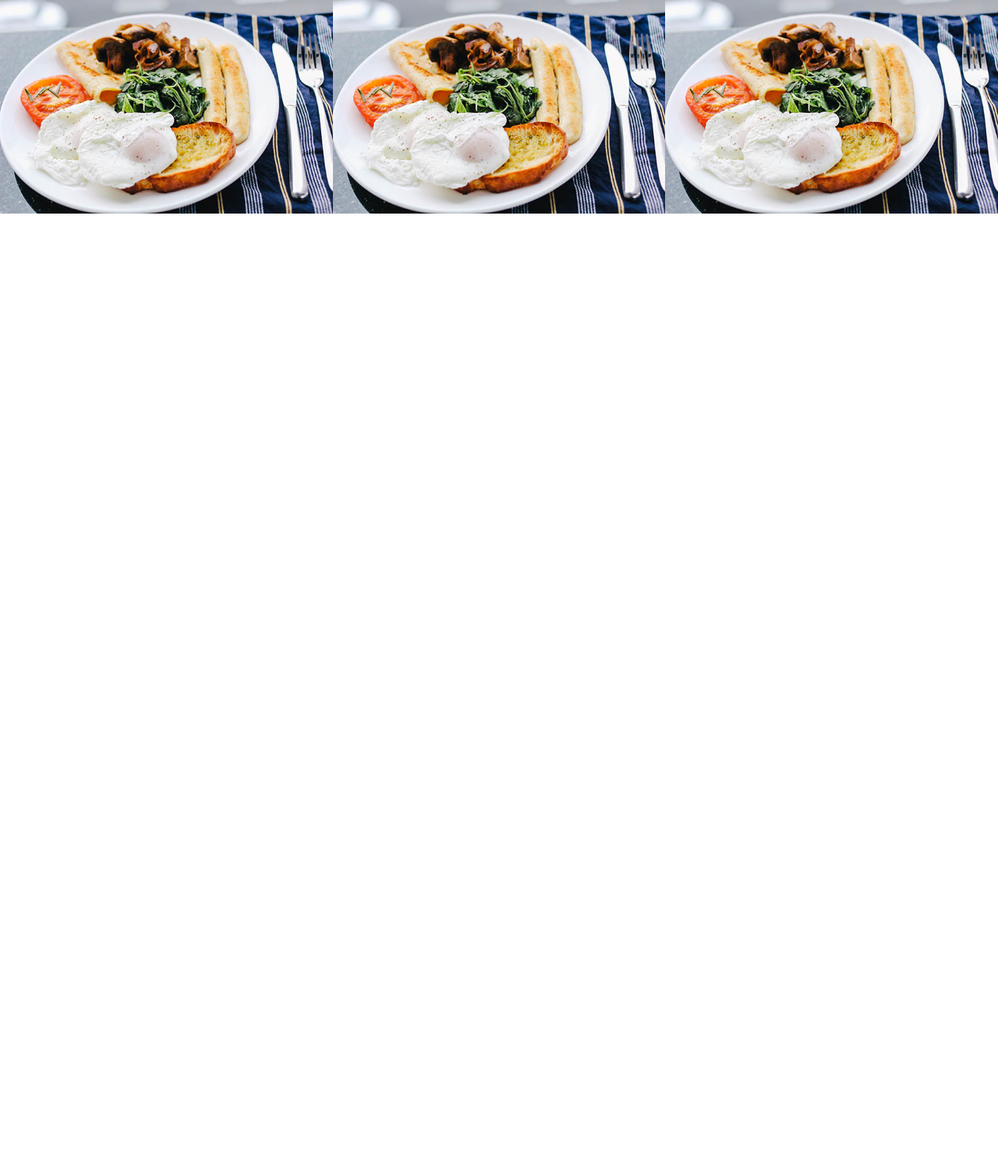
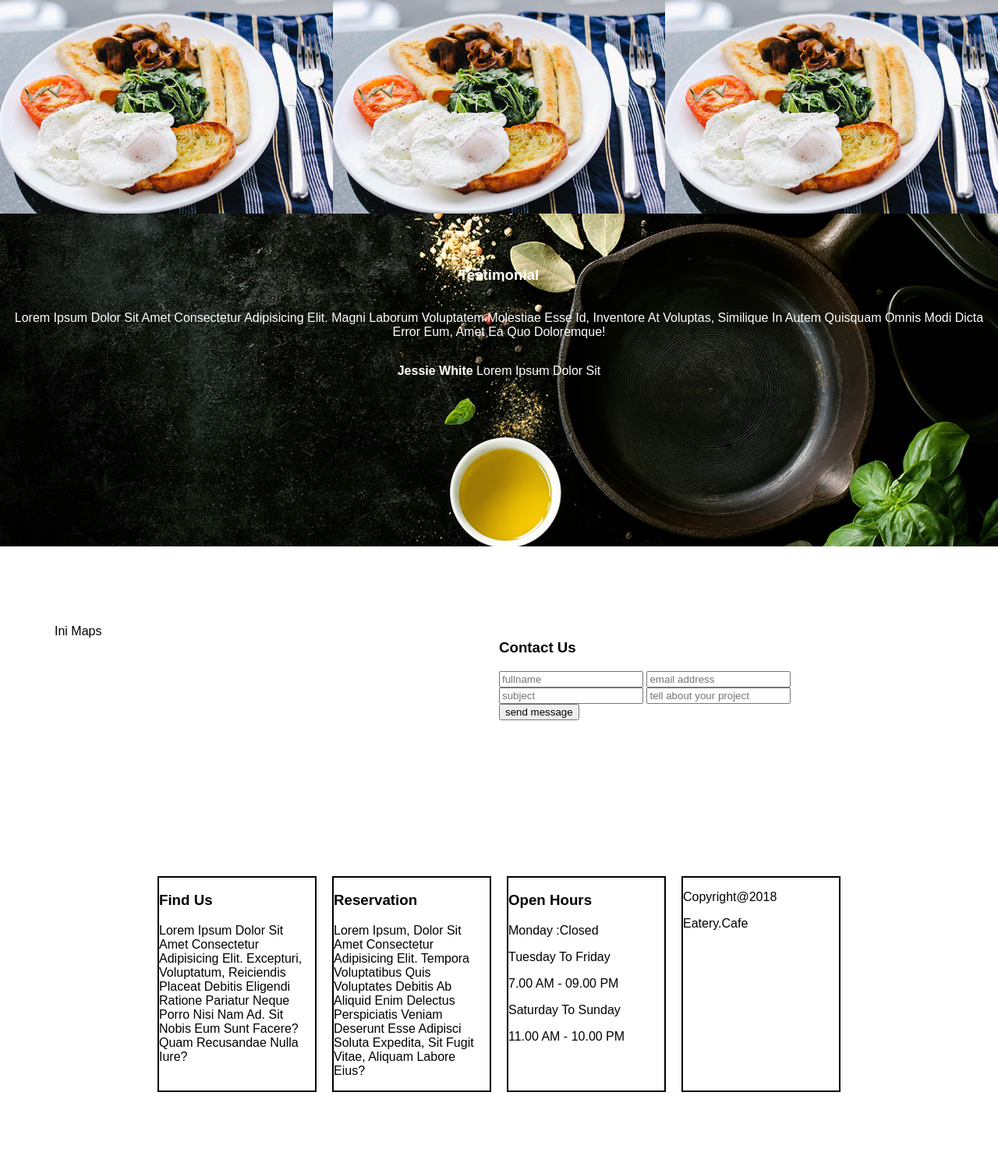
Before and after one commit to AndreFirmansyah06/Cafe, a plain HTML site: page index.html in a window 1280 px wide. Shown: the part 3052-4553 px from the top of the page at 78% size. Before the commit the page ends 3426 px from the top, so only its background shows below. Drawn offline with Linux system fonts and the light colour scheme.

Commit message:
section testimonial,contact us dan footer selesai

```diff
--- a/index.css
+++ b/index.css
@@ -165,7 +165,7 @@ main {
 }
 
 .menu-wrapper {
-  padding: 100px 0px;
+  padding: 100px 0px 0px;
   display: flex;
   flex-direction: column;
   flex-wrap: wrap;
@@ -190,6 +190,72 @@ main {
 }
 
 @media (max-width: 768px) {
+}
+
+.testimonial-wrapper {
+  padding: 0px 0px 100px 0px;
+  background-image: url("images/testimonial-bg.jpg");
+  position: relative;
+  background-size: cover;
+  background-position: center;
+  background-repeat: no-repeat;
+  color: white;
+}
+.testimonial-container {
+  display: flex;
+  flex-direction: column;
+  align-items: center;
+  padding: 50px 0px 100px;
+}
+
+.testimonial-container .text {
+  /* padding: 0px 30px; */
+  text-align: center;
+}
+
+.testimonial-container h3 {
+  padding: 0px;
+}
+
+.contact-us-wrapper {
+  display: grid;
+  grid-template-columns: 1fr 1fr;
+  padding: 100px 70px;
+}
+
+/* .form-contact {
+  display: flex;
+  flex-direction: column;
+}
+
+.form-sejajar {
+  display: flex;
+  justify-content: space-between;
+} */
+
+.footer-wrapper {
+  padding: 100px 0px;
+  display: flex;
+  justify-content: center;
+  align-items: center;
+  flex-wrap: wrap;
+}
+.footer-container {
+  display: grid;
+  gap: 20px;
+  grid-template-columns: repeat(4, 1fr);
+}
+
+.footer-container .kotak {
+  border: black 2px solid;
+  width: 200px;
+}
+
+@media (max-width: 768px) {
+  .footer-container {
+    grid-template-columns: 1fr;
+  }
+
   .menu-container {
     grid-template-columns: 1fr;
   }
@@ -197,4 +263,9 @@ main {
     display: flex;
     justify-content: center;
   }
+
+  .contact-us-wrapper {
+    display: flex;
+    flex-wrap: wrap;
+  }
 }
--- a/index.html
+++ b/index.html
@@ -97,28 +97,107 @@
             </div>
             <div class="menu-container">
               <div class="menu">
-                <img src="images/menu-image1.jpg" alt="">
+                <img src="images/menu-image1.jpg" alt="" />
               </div>
               <div class="menu">
-                <img src="images/menu-image1.jpg" alt="">
+                <img src="images/menu-image1.jpg" alt="" />
               </div>
               <div class="menu">
-                <img src="images/menu-image1.jpg" alt="">
+                <img src="images/menu-image1.jpg" alt="" />
               </div>
               <div class="menu">
-                <img src="images/menu-image1.jpg" alt="">
+                <img src="images/menu-image1.jpg" alt="" />
               </div>
               <div class="menu">
-                <img src="images/menu-image1.jpg" alt="">
+                <img src="images/menu-image1.jpg" alt="" />
               </div>
               <div class="menu">
-                <img src="images/menu-image1.jpg" alt="">
+                <img src="images/menu-image1.jpg" alt="" />
+              </div>
+            </div>
+          </div>
+        </section>
+        <section id="testimonial">
+          <div class="testimonial-wrapper">
+            <div class="testimonial-container">
+              <h3>testimonial</h3>
+              <p class="text">
+                Lorem ipsum dolor sit amet consectetur adipisicing elit. Magni
+                laborum voluptatem molestiae esse id, inventore at voluptas,
+                similique in autem quisquam omnis modi dicta error eum, amet ea
+                quo doloremque!
+              </p>
+              <p class="author">
+                <strong>jessie white</strong> Lorem ipsum dolor sit
+              </p>
+            </div>
+          </div>
+        </section>
+        <section id="contact-us">
+          <div class="contact-us-wrapper">
+            <div class="contact-us-container">
+              <div class="maps">ini maps</div>
+            </div>
+            <div class="form-contact">
+              <h3>contact us</h3>
+              <div class="form-sejajar">
+                <input type="text" name="fullname" placeholder="fullname" />
+                <input
+                  class="email"
+                  type="email"
+                  name="email"
+                  placeholder="email address"
+                />
+              </div>
+              <input type="text" name="subject" placeholder="subject" />
+              <input
+                type="text"
+                name="text"
+                placeholder="tell about your project"
+              />
+              <div class="btn-send">
+                <button class="btn-submit">send message</button>
               </div>
             </div>
           </div>
         </section>
       </main>
-      <footer></footer>
+      <footer>
+        <div class="footer-wrapper">
+          <div class="footer-container">
+            <div class="kotak">
+              <h3>find us</h3>
+              <p>
+                Lorem ipsum dolor sit amet consectetur adipisicing elit.
+                Excepturi, voluptatum, reiciendis placeat debitis eligendi
+                ratione pariatur neque porro nisi nam ad. Sit nobis eum sunt
+                facere? Quam recusandae nulla iure?
+              </p>
+            </div>
+            <div class="kotak">
+              <h3>reservation</h3>
+              <p>
+                Lorem ipsum, dolor sit amet consectetur adipisicing elit.
+                Tempora voluptatibus quis voluptates debitis ab aliquid enim
+                delectus perspiciatis veniam deserunt esse adipisci soluta
+                expedita, sit fugit vitae, aliquam labore eius?
+              </p>
+            </div>
+            <div class="kotak">
+              <h3>open hours</h3>
+              <p>monday :closed</p>
+              <p>tuesday to friday</p>
+              <p>7.00 AM - 09.00 PM</p>
+              <p>saturday to sunday</p>
+              <p>11.00 AM - 10.00 PM</p>
+            </div>
+            <div class="kotak">
+              <p>copyright@2018</p>
+              <p>eatery.cafe</p>
+            </div>
+          </div>
+        </div>
+      </footer>
     </div>
   </body>
 </html>
```
